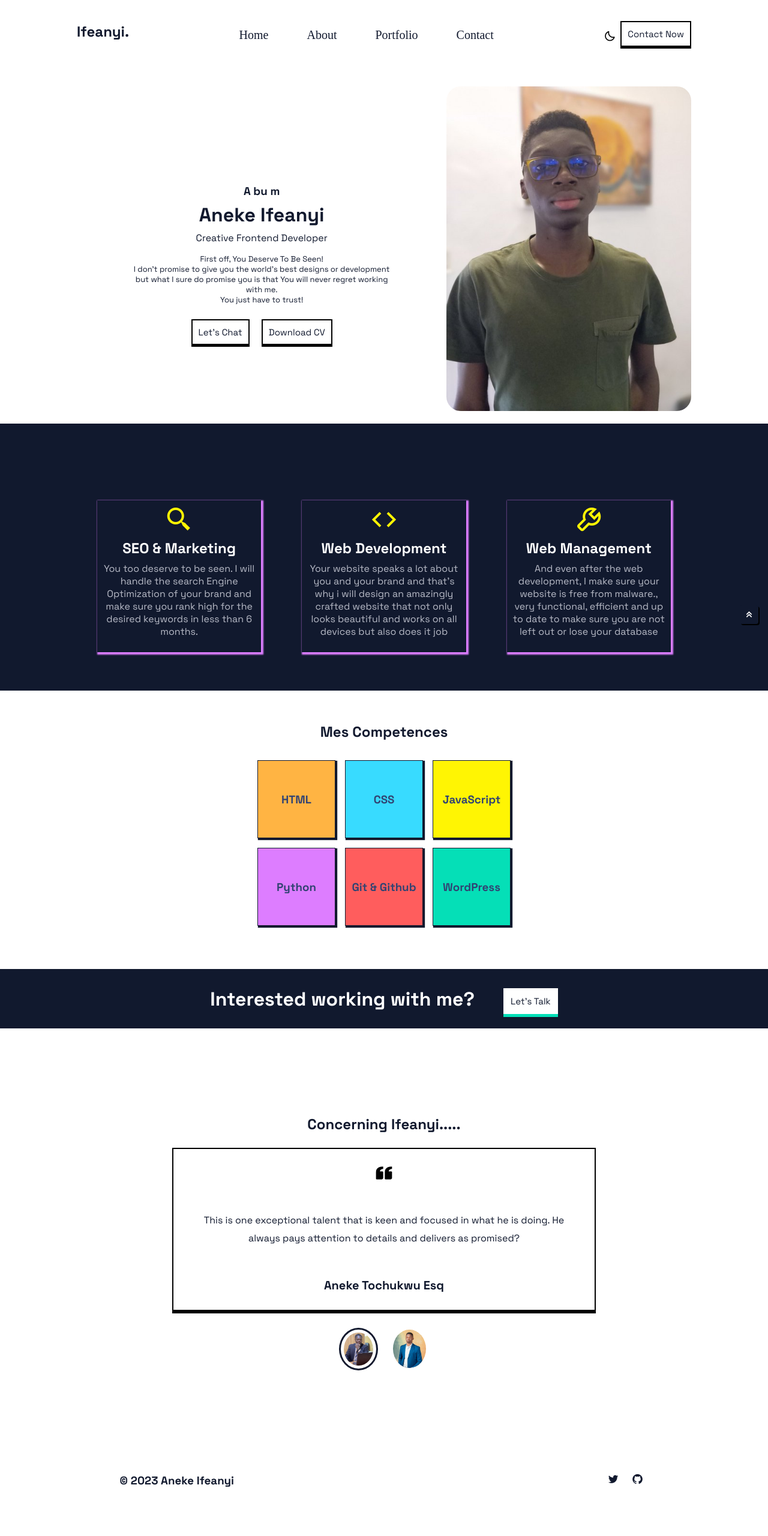
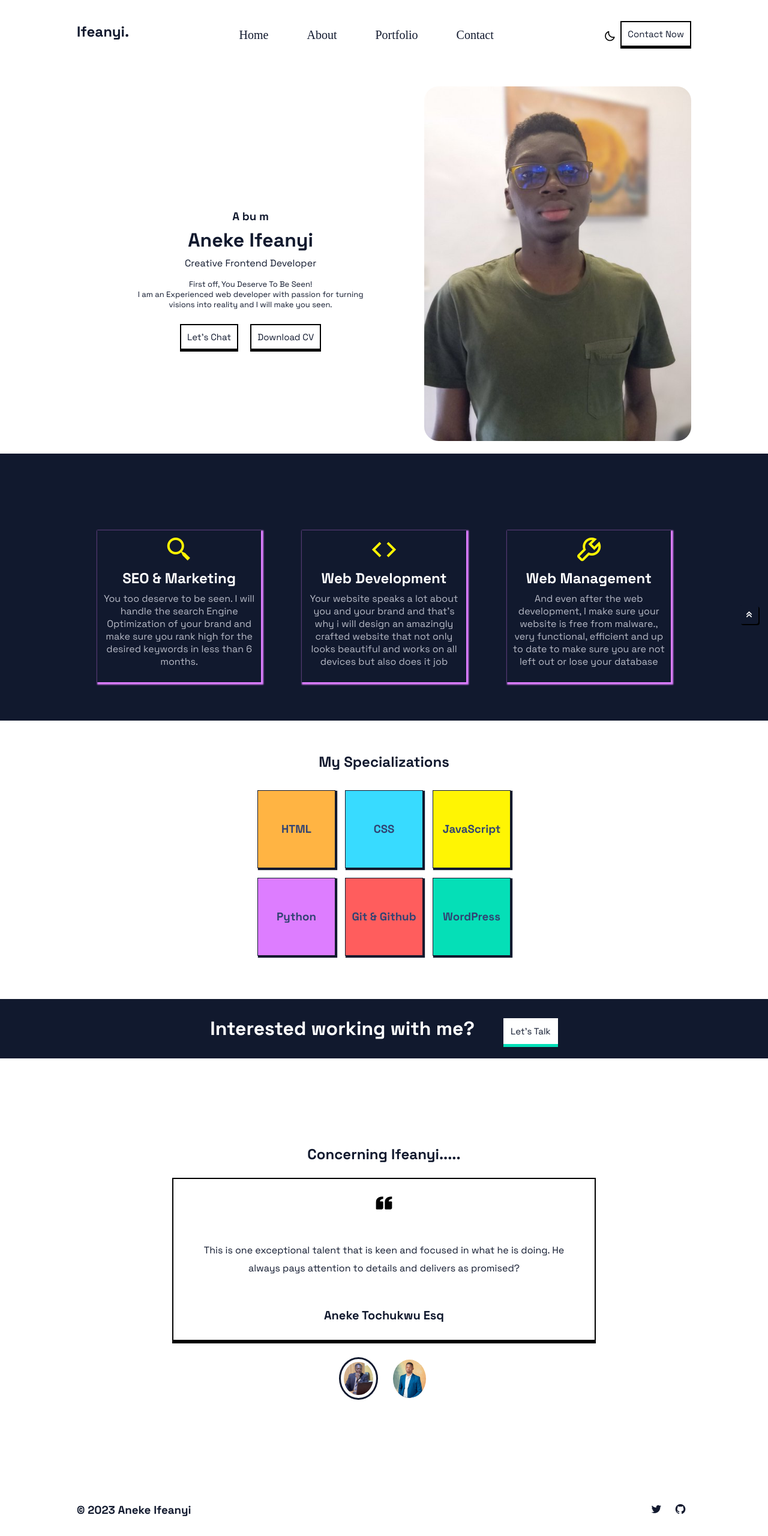
Before and after one commit to anekegaza/portfolio, a plain HTML site: page index.html in a window 1280 px wide. Shown: the whole page at 60% size. Drawn offline with nearby package versions, Linux system fonts and the light colour scheme.

Commit message:
updated changes to the third

```diff
--- a/assets/css/styles.css
+++ b/assets/css/styles.css
@@ -555,7 +555,8 @@ h3 {
 .footer-area {
   margin-bottom: 6rem;
   display: flex;
-  align-items: center;
+  grid-template-columns: repeat(2, 1fr);
+  width: 100%;
   justify-content: space-between;
 }
 
@@ -568,6 +569,7 @@ h3 {
   font-size: 20px;
   padding: 0 0.5rem;
   cursor: pointer;
+  text-align: right;
 }
 
 /*=============== SCROLL UP ===============*/
@@ -934,7 +936,7 @@ textarea {
     justify-content: center;
   }
   .hero-img {
-    width: 600px;
+    width: 500px;
     /* margin-bottom: -2.5rem; */
   }
 
@@ -976,13 +978,14 @@ textarea {
     font-size: 20px;
   }
   .footer {
-    display: grid;
+    display: flex;
   }
   .footer-area {
-    display: grid;
+    margin-bottom: 6rem;
+    display: flex;
     grid-template-columns: repeat(2, 1fr);
-    text-align: right;
-    gap: 500px;
+    width: 100%;
+    justify-content: space-between;
   }
 
   .about-area,
--- a/assets/js/main.js
+++ b/assets/js/main.js
@@ -97,10 +97,10 @@ sr.reveal(` .hero-text, .testimonial-area, .form`);
 sr.reveal(`.about-area, .portfolio-area`, { delay: 500 });
 sr.reveal(`.skill-content`, { delay: 600 });
 sr.reveal(`.home-value`, { delay: 700 });
-sr.reveal(`.hero-btn`, { delay: 800, origin: "bottom" });
-sr.reveal(`.card-container-2`, { delay: 900, origin: "bottom" });
+sr.reveal(`.hero-btn`, { delay: 500, origin: "bottom" });
+sr.reveal(`.card-container-2`, { delay: 500, origin: "bottom" });
 sr.reveal(`.about-accordion, input, textarea`, {
-  delay: 600,
+  delay: 500,
   origin: "top",
 });
 sr.reveal(`.logos-img, .hero-img`, { interval: 100 });
@@ -109,7 +109,7 @@ sr.reveal(``, {
 });
 sr.reveal(``, { origin: "right" });
 sr.reveal(`.card-container , .wwm-area, .portfolio-card, .links`, {
-  delay: 800,
+  delay: 500,
   origin: "left",
 });
 
--- a/index.html
+++ b/index.html
@@ -75,12 +75,12 @@
             <p>Creative Frontend Developer</p>
             <p class="little-info">
               First off, You Deserve To Be Seen! <br>
-              I don't promise to give you the world's best designs or development but what I sure do promise you is that You will never regret working with me. <br> You just have to trust!
+              I am an Experienced web developer with passion for turning visions into reality and I will make you seen.
             </p>
 
             <div class="hero-btn">
-              <a href="" class="button lt">Let's Chat</a>
-              <a href="" class="button dc">Download CV</a>
+              <a href="contact.html" class="button lt">Let's Chat</a>
+              <a href="/assets/images/cv.jpg" download="Aneke ifeanyi CV" class="button dc">Download CV</a>
             </div>
           </div>
           <div class="hero-image">
@@ -134,7 +134,7 @@
             <img src="" alt="" class="skill-img" />
           </div>
           <div class="skill-content">
-            <h2>Mes Competences</h2>
+            <h2>My Specializations</h2>
             <div class="card-container-2">
               <div class="card-2 html">
                 <h3>HTML</h3>
```
Also changed, not shown: about.html (+6 -6 lines), portfolio.html (+3 -3 lines).
